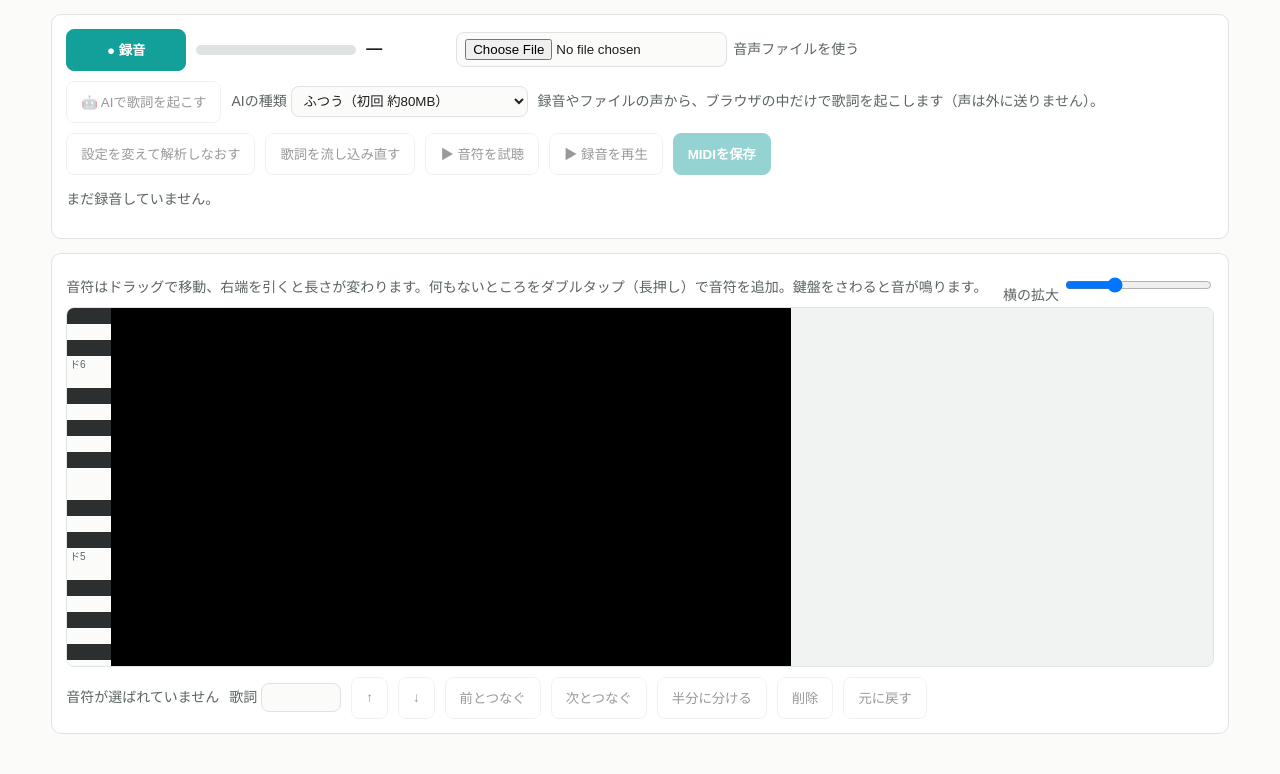
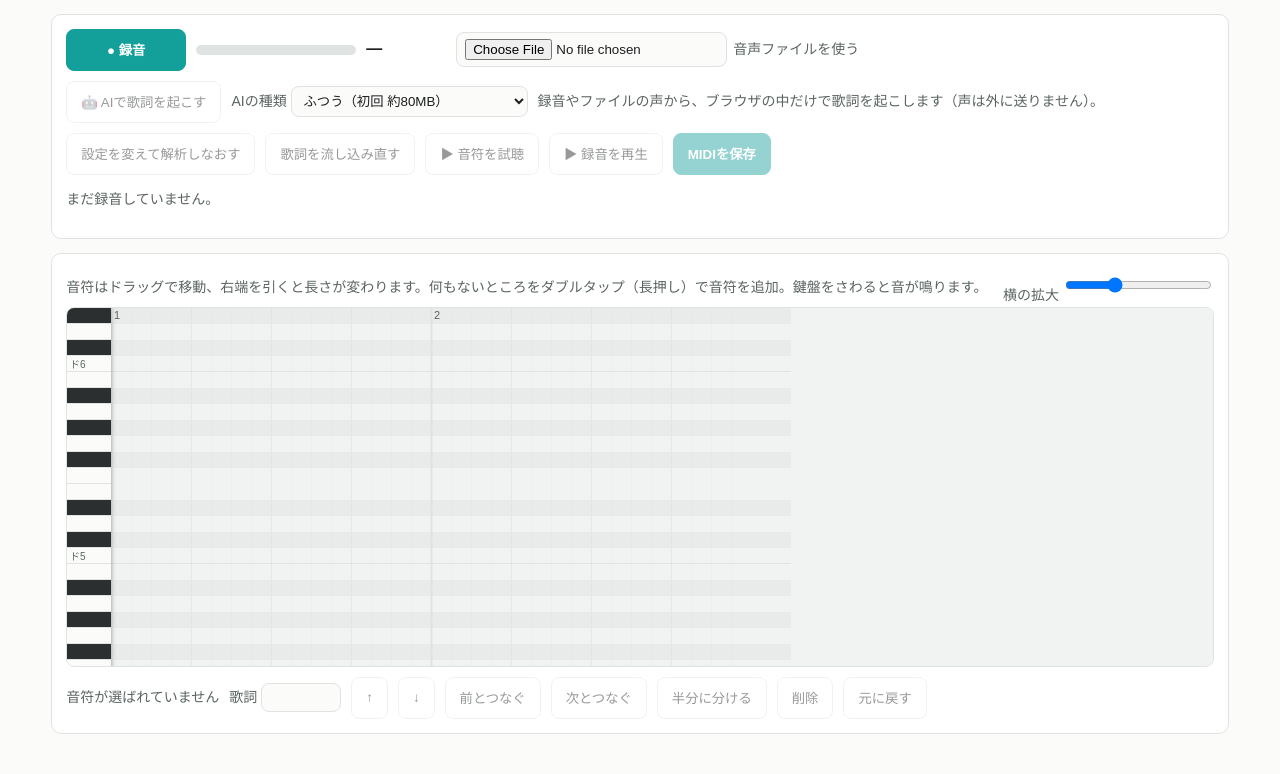
Before and after one commit to kadoya2005/utaire, a plain HTML site: page index.html in a window 1280 px wide. Shown: the part 407-1181 px from the top of the page. Drawn offline with Linux system fonts and the light colour scheme.

Commit message:
ピアノロールの色が黒くなる問題を直す（light-dark の色を実際の色にしてから塗る）
Co-Authored-By: Claude Opus 5.5 <noreply@anthropic.com>

```diff
--- a/index.html
+++ b/index.html
@@ -563,7 +563,9 @@ $('saveBtn').onclick=async()=>{
 // ---- ピアノロール ----
 // 左に鍵盤（横にスクロールしても残る）、右に音符。拍の線は MIDI と同じ基準（origin）から引く
 const cv=$('cv'),g=cv.getContext('2d'),kb=$('kb'),kg=kb.getContext('2d'),RH=16,KBW=44;let lo=48,hi=84;
-const css=n=>getComputedStyle(document.documentElement).getPropertyValue(n).trim()||'#888';
+// 色は CSS 変数から取る。light-dark() のままだとキャンバスが読めないので、見えない要素に塗って「実際の色」にしてから使う
+const probe=document.createElement('i');probe.style.cssText='position:absolute;width:0;height:0;overflow:hidden';document.body.appendChild(probe);
+const css=n=>{probe.style.color=`var(${n})`;return getComputedStyle(probe).color||'#888'};
 const BLACK=[1,3,6,8,10];
 const gridSec=()=>{const q=+$('q').value;return q>0?q/480*60/tempo():0}; // 「そろえる」の細かさ（秒）。しないなら0
 const snapT=t=>{const s=gridSec();return s?origin+Math.round((t-origin)/s)*s:t};
@@ -673,6 +675,7 @@ function scrollToNotes(){ // 音符が見える高さまでスクロール
   if(!notes.length)return;const ps=notes.map(n=>n.pitch),mid=(Math.min(...ps)+Math.max(...ps))/2,roll=$('roll');
   roll.scrollTop=Math.max(0,yOf(mid)-roll.clientHeight/2);roll.scrollLeft=Math.max(0,notes[0].start*pxsNow()-40)}
 new MutationObserver(draw).observe(document.documentElement,{attributes:true,attributeFilter:['data-theme']});
+try{matchMedia('(prefers-color-scheme: dark)').addEventListener('change',()=>draw())}catch(e){} // ダークモードの切り替えで塗り直す
 draw();
 if('serviceWorker' in navigator&&(location.protocol==='https:'||location.hostname==='localhost'))navigator.serviceWorker.register('sw.js').catch(()=>{});
 }
```
